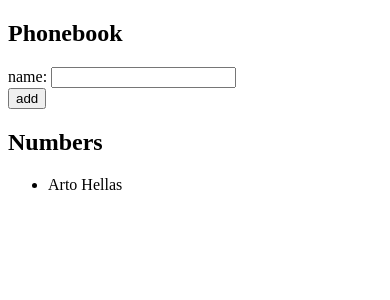
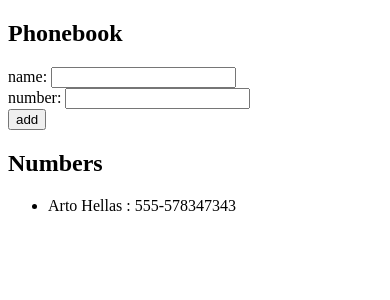
Before and after one commit to mkawi/fullstackopen, a React (Create React App) app in the folder part2/phonebook/: page / in a window 390 px wide. Shown: the top 300 px of the page. Built offline with nearby package versions, Linux system fonts and the light colour scheme.

Commit message:
Add solution to Part 2 - 2.8 The Phonebook exercise

```diff
--- a/part2/phonebook/src/App.js
+++ b/part2/phonebook/src/App.js
@@ -1,16 +1,20 @@
 import { useState } from "react";
 
 const App = () => {
-	const [persons, setPersons] = useState([{ name: "Arto Hellas" }]);
+	const [persons, setPersons] = useState([
+		{ name: "Arto Hellas", number: "555-578347343" },
+	]);
 	const [newName, setNewName] = useState("");
+	const [newNumber, setNewNumber] = useState("");
 
 	function submitForm(e) {
 		e.preventDefault();
 		if (!persons.some((person) => person.name === newName)) {
 			setPersons((prevState) => {
-				return [...prevState, { name: newName }];
+				return [...prevState, { name: newName, number: newNumber }];
 			});
 			setNewName("");
+			setNewNumber("");
 		} else {
 			alert(`${newName} is already added to Phonebook`);
 		}
@@ -25,6 +29,13 @@ const App = () => {
 					<input onChange={(e) => setNewName(e.target.value)} value={newName} />
 				</div>
 				<div>
+					number:{" "}
+					<input
+						onChange={(e) => setNewNumber(e.target.value)}
+						value={newNumber}
+					/>
+				</div>
+				<div>
 					<button type="submit" onClick={(e) => submitForm(e)}>
 						add
 					</button>
@@ -33,7 +44,11 @@ const App = () => {
 			<h2>Numbers</h2>
 			<ul>
 				{persons.map((person) => {
-					return <li key={person.name}>{person.name}</li>;
+					return (
+						<li key={person.name}>
+							{person.name} : {person.number}
+						</li>
+					);
 				})}
 			</ul>
 		</div>
```
